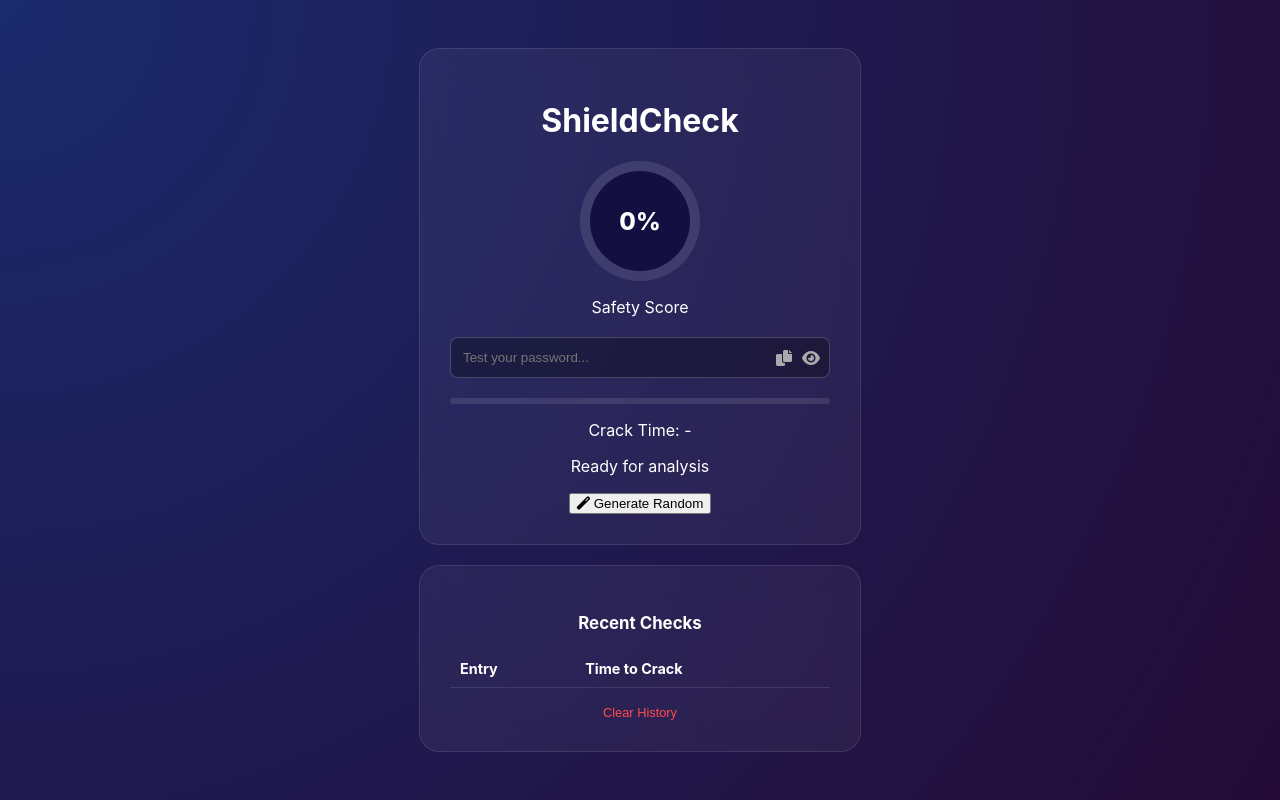
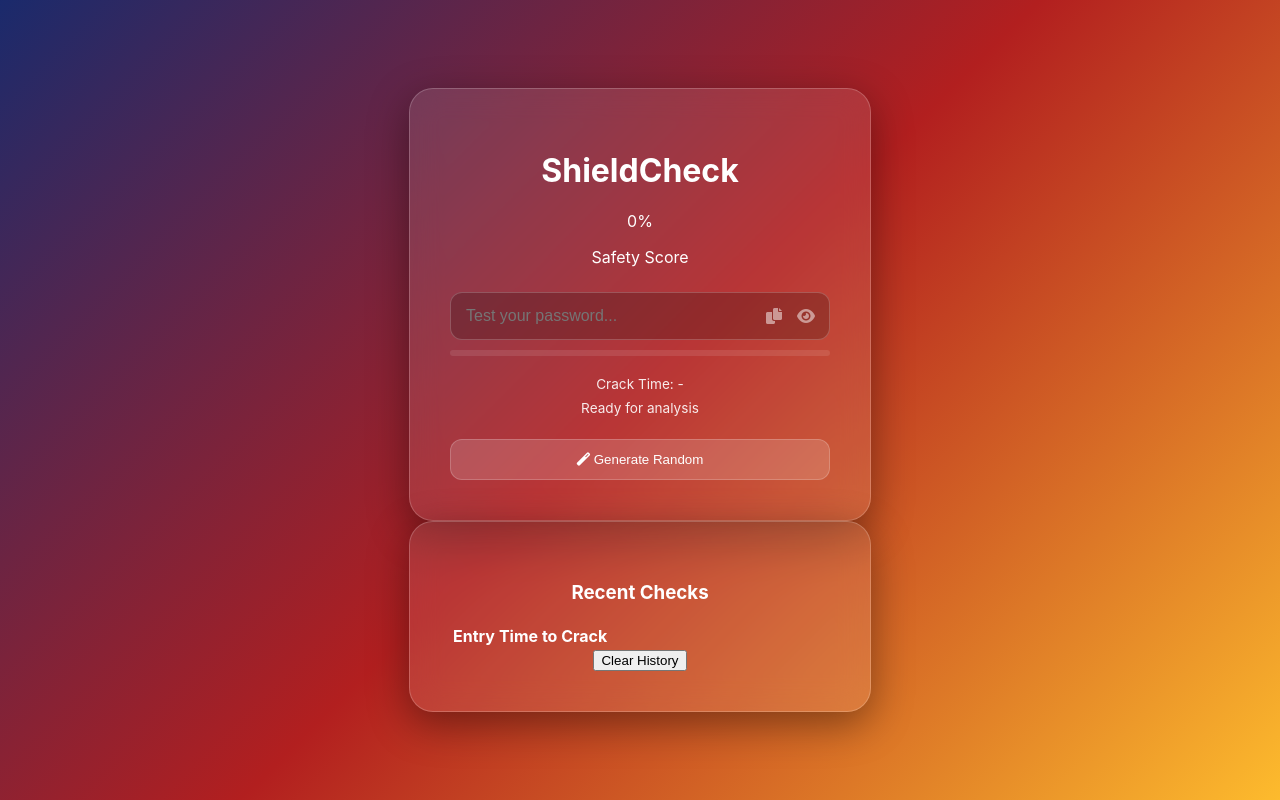
Before and after one commit to karthiksaianala07/Password-Strength-Analyser, a Flask app: page / in a window 1280 px wide. Run offline with Flask 3, Linux system fonts and the light colour scheme; lists and menus that the app fills with data are empty.

Commit message:
Update style.css

```diff
--- a/static/style.css
+++ b/static/style.css
@@ -1,57 +1,85 @@
 body {
-    background: radial-gradient(circle at top left, #1a2a6c, #240b36);
-    min-height: 100vh;
+    background: linear-gradient(135deg, #1a2a6c, #b21f1f, #fdbb2d);
+    height: 100vh;
     display: flex;
     justify-content: center;
     align-items: center;
     font-family: 'Inter', sans-serif;
-    color: white;
     margin: 0;
 }
 
-.container { display: flex; flex-direction: column; gap: 20px; align-items: center; }
-
 .glass-card {
-    background: rgba(255, 255, 255, 0.05);
+    background: rgba(255, 255, 255, 0.1);
     backdrop-filter: blur(15px);
-    border: 1px solid rgba(255, 255, 255, 0.1);
-    padding: 30px;
-    border-radius: 20px;
+    border: 1px solid rgba(255, 255, 255, 0.2);
+    padding: 2.5rem;
+    border-radius: 24px;
     width: 380px;
     text-align: center;
+    color: white;
+    box-shadow: 0 12px 40px rgba(0, 0, 0, 0.4);
 }
 
-/* Gauge Styling */
-.score-container { margin-bottom: 20px; }
-.circular-progress {
+.input-group {
     position: relative;
-    height: 120px; width: 120px;
-    border-radius: 50%;
-    margin: 0 auto;
-    display: flex; align-items: center; justify-content: center;
-    background: conic-gradient(#ff4d4d 0deg, rgba(255,255,255,0.1) 0deg);
-}
-.circular-progress::before {
-    content: ""; position: absolute;
-    height: 100px; width: 100px;
-    border-radius: 50%; background: #130f40;
-}
-#percentage-text { position: relative; font-size: 1.5rem; font-weight: 800; }
-
-.input-group { position: relative; margin: 20px 0; }
-.input-group input {
-    width: 100%; padding: 12px; border-radius: 8px;
-    background: rgba(0,0,0,0.3); border: 1px solid rgba(255,255,255,0.2);
-    color: white; box-sizing: border-box;
+    margin: 25px 0 10px 0;
 }
 
-.input-icons { position: absolute; right: 10px; top: 50%; transform: translateY(-50%); display: flex; gap: 10px; cursor: pointer; color: #aaa; }
+.input-group input {
+    width: 100%;
+    padding: 14px 85px 14px 15px;
+    border-radius: 12px;
+    border: 1px solid rgba(255, 255, 255, 0.2);
+    background: rgba(0, 0, 0, 0.2);
+    color: white;
+    font-size: 1rem;
+    outline: none;
+    box-sizing: border-box;
+}
 
-.meter-container { height: 6px; background: rgba(255,255,255,0.1); border-radius: 3px; overflow: hidden; }
-#strength-bar { height: 100%; width: 0; transition: 0.4s; }
+.input-icons {
+    position: absolute;
+    right: 15px;
+    top: 50%;
+    transform: translateY(-50%);
+    display: flex;
+    gap: 15px;
+}
 
-/* History Table */
-.history-card { font-size: 0.9rem; }
-table { width: 100%; border-collapse: collapse; margin: 15px 0; }
-th, td { text-align: left; padding: 10px; border-bottom: 1px solid rgba(255,255,255,0.1); }
-.text-btn { background: none; border: none; color: #ff4d4d; cursor: pointer; font-size: 0.8rem; }
+.input-icons i {
+    cursor: pointer;
+    color: rgba(255, 255, 255, 0.5);
+    transition: 0.2s;
+}
+
+.input-icons i:hover { color: #00ffcc; }
+
+.meter-container {
+    height: 6px;
+    background: rgba(255, 255, 255, 0.1);
+    border-radius: 10px;
+    margin-bottom: 20px;
+    overflow: hidden;
+}
+
+#strength-bar {
+    height: 100%;
+    width: 0%;
+    transition: width 0.5s cubic-bezier(0.175, 0.885, 0.32, 1.275), background-color 0.3s;
+}
+
+.stats p { font-size: 0.85rem; margin: 8px 0; opacity: 0.9; }
+
+.secondary-btn {
+    background: rgba(255, 255, 255, 0.15);
+    border: 1px solid rgba(255, 255, 255, 0.2);
+    color: white;
+    padding: 12px 20px;
+    border-radius: 12px;
+    cursor: pointer;
+    width: 100%;
+    margin-top: 15px;
+    transition: 0.3s;
+}
+
+.secondary-btn:hover { background: rgba(255, 255, 255, 0.25); }
```
